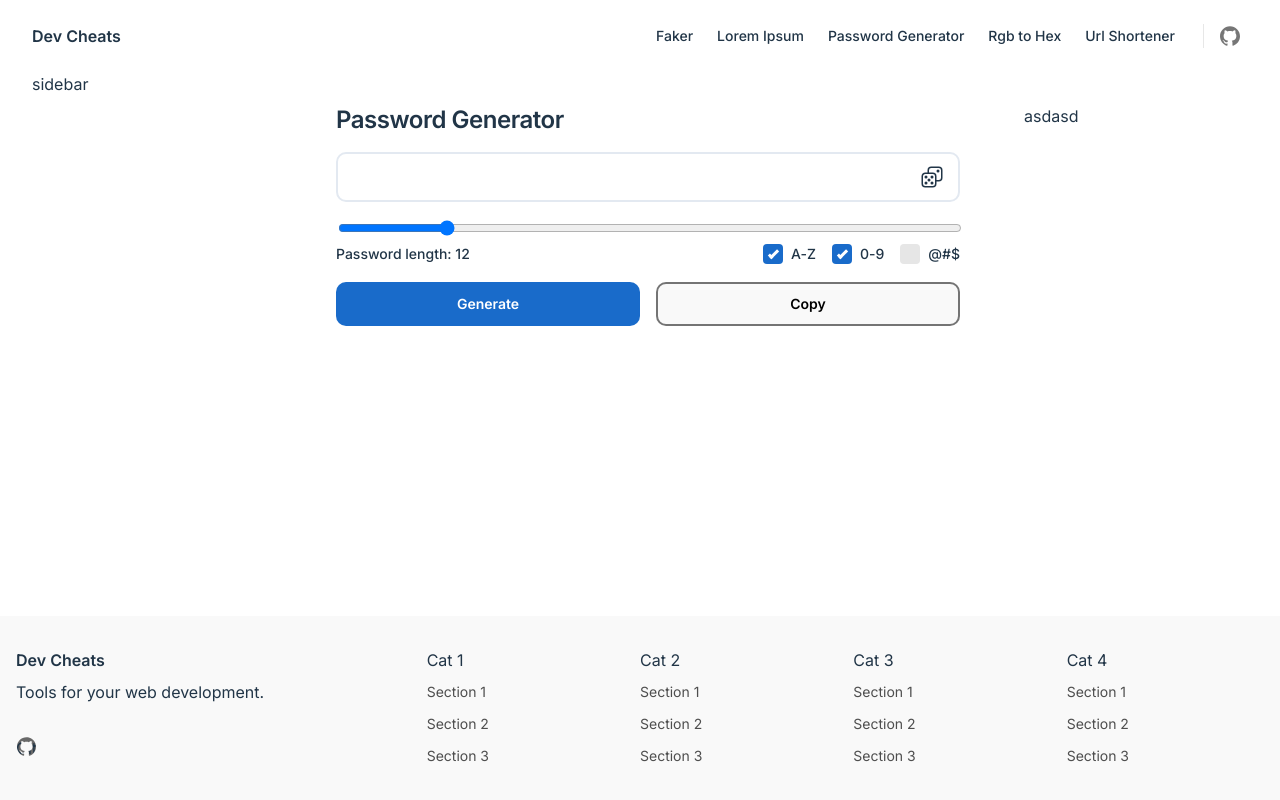
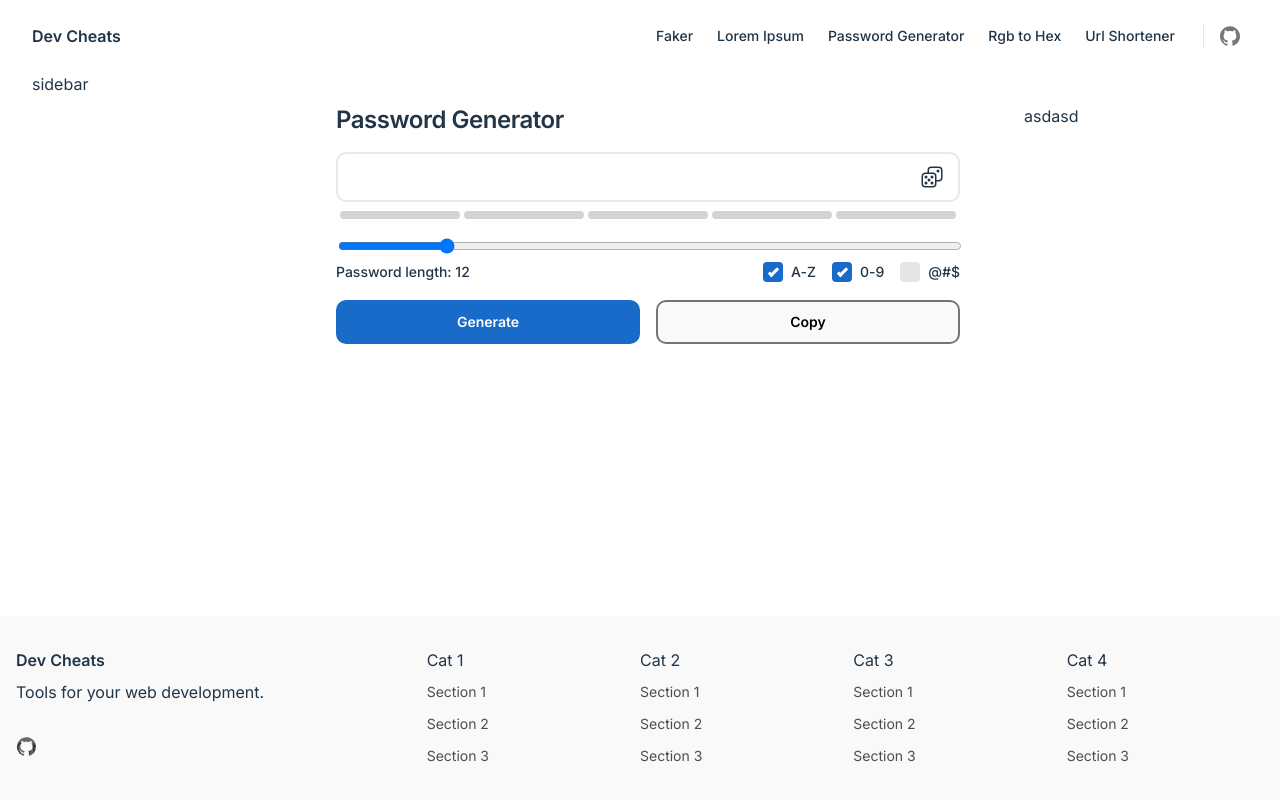
Before and after one commit to cmayadev/dev-cheats, a React (Vite) app: page /passwords in a window 1280 px wide. Built offline with nearby package versions, Linux system fonts and the light colour scheme; a web font is replaced by a local one.

Commit message:
password strength [1]

```diff
--- /dev/null
+++ b/src/api/password-validator.js
@@ -0,0 +1,30 @@
+export function determineSecurity(password) {
+
+    let security = 0;
+
+    security += password.length;
+
+    if (password.match(/[A-Z]/)) {
+        security += 5;
+    }
+
+    if (password.match(/\d+/)) {
+        security += 5;
+    }
+
+    if (password.match(/[!@#\$%^&*]/)) {
+        security += 5;
+    }
+
+    if (security < 10) {
+        return "veryWeak";
+    } else if (security < 10) {
+        return "weak";
+    } else if (security < 20) {
+        return "medium";
+    } else if (security < 30) {
+        return "strong";
+    } else {
+        return "veryStrong";
+    }
+}
--- a/src/pages/Passwords/Passwords.jsx
+++ b/src/pages/Passwords/Passwords.jsx
@@ -2,6 +2,7 @@ import { useState, useEffect } from 'react';
 import cx from 'classnames'
 import { toast } from 'react-toastify';
 import { generatePassword } from "../../api/password-generator";
+import { determineSecurity } from "../../api/password-validator";
 import Dice from '/dice.svg';
 import Heading from '../../components/ui/Heading/Heading';
 import Container from '../../components/layout/Container/Container';
@@ -11,6 +12,7 @@ import styles from './Passwords.module.scss'
 const Passwords = ({setSidebar}) => {
 
     const [password, setPassword] = useState("");
+    const [security, setSecurity] = useState("empty");
     const [uppercase, setUppercase] = useState(true);
     const [numbers, setNumbers] = useState(true);
     const [symbols, setSymbols] = useState(false);
@@ -24,6 +26,7 @@ const Passwords = ({setSidebar}) => {
         e.preventDefault();
         const newPassword = generatePassword(size, uppercase, numbers, symbols);
         setPassword(newPassword);
+        setSecurity(determineSecurity(newPassword));
     };
 
     const handleRandomize = () => {
@@ -62,6 +65,14 @@ const Passwords = ({setSidebar}) => {
                                 <button className={styles.random} onClick={handleRandomize}>
                                     <img src={Dice} alt="Randomize" title="Randomize" />
                                 </button>
+                            </div>
+
+                            <div className={styles.security}>
+                                <span className={security === "veryWeak" ? cx(styles.veryWeak, styles.active) : styles.veryWeak}></span>
+                                <span className={security === "weak" ? cx(styles.weak, styles.active) : styles.weak}></span>
+                                <span className={security === "medium" ? cx(styles.medium, styles.active) : styles.medium}></span>
+                                <span className={security === "strong" ? cx(styles.strong, styles.active) : styles.strong}></span>
+                                <span className={security === "veryStrong" ? cx(styles.veryStrong, styles.active) : styles.veryStrong}></span>
                             </div>
 
                             <div className={styles.range}>
--- a/src/pages/Passwords/Passwords.module.scss
+++ b/src/pages/Passwords/Passwords.module.scss
@@ -16,6 +16,51 @@
     width: 100%;
 }
 
+.security {
+    display: flex;
+    align-items: center;
+    gap: 4px;
+    justify-content: space-between;
+    min-height: 10px;
+    margin: 8px 4px 16px 4px;
+
+    span {
+        position: relative;
+        height: 8px;
+        width: 100%;
+        background: lightgrey;
+        border-radius: 4px;
+
+        &.active:before{
+            position: absolute;
+            content: '';
+            top: 0;
+            left: 0;
+            height: 100%;
+            width: 100%;
+            border-radius: 5px;
+        }
+
+        &.veryWeak:before,
+        &.weak:before {
+            background-color: #ff4757;
+        }
+
+        &.medium:before{
+            background-color: orange;
+        }
+
+        &.strong:before,
+        &.veryStrong:before {
+            background-color: #23ad5c;
+        }
+
+        :nth-child(2){
+            margin: 0 3px;
+        }
+    }
+}
+
 .password {
     background-color: #fff;
     border-radius: 10px;
@@ -25,7 +70,6 @@
     font-weight: 500;
     min-height: 50px;
     padding: 8px 24px;
-    margin-bottom: 16px;
     position: relative;
 }
 
```
